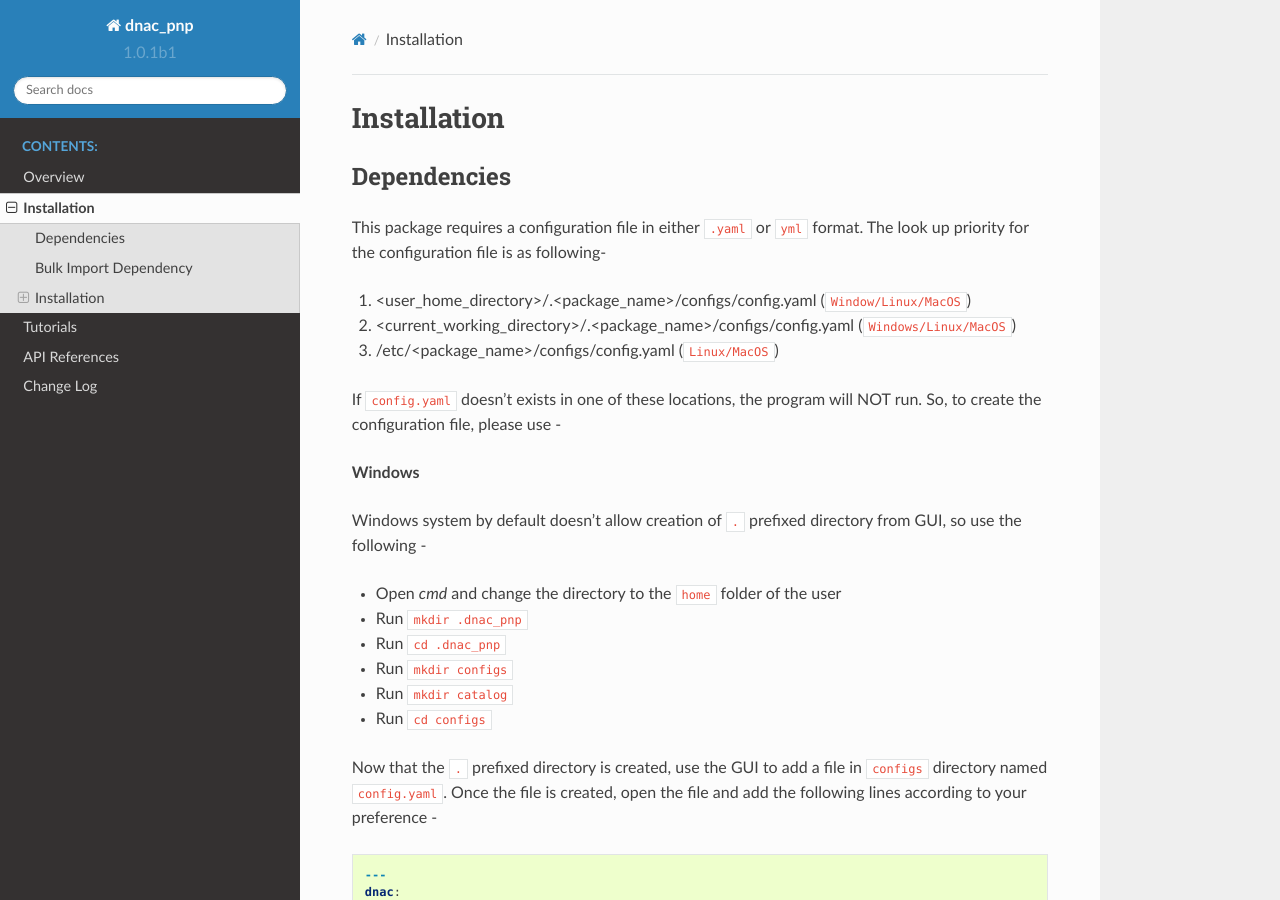
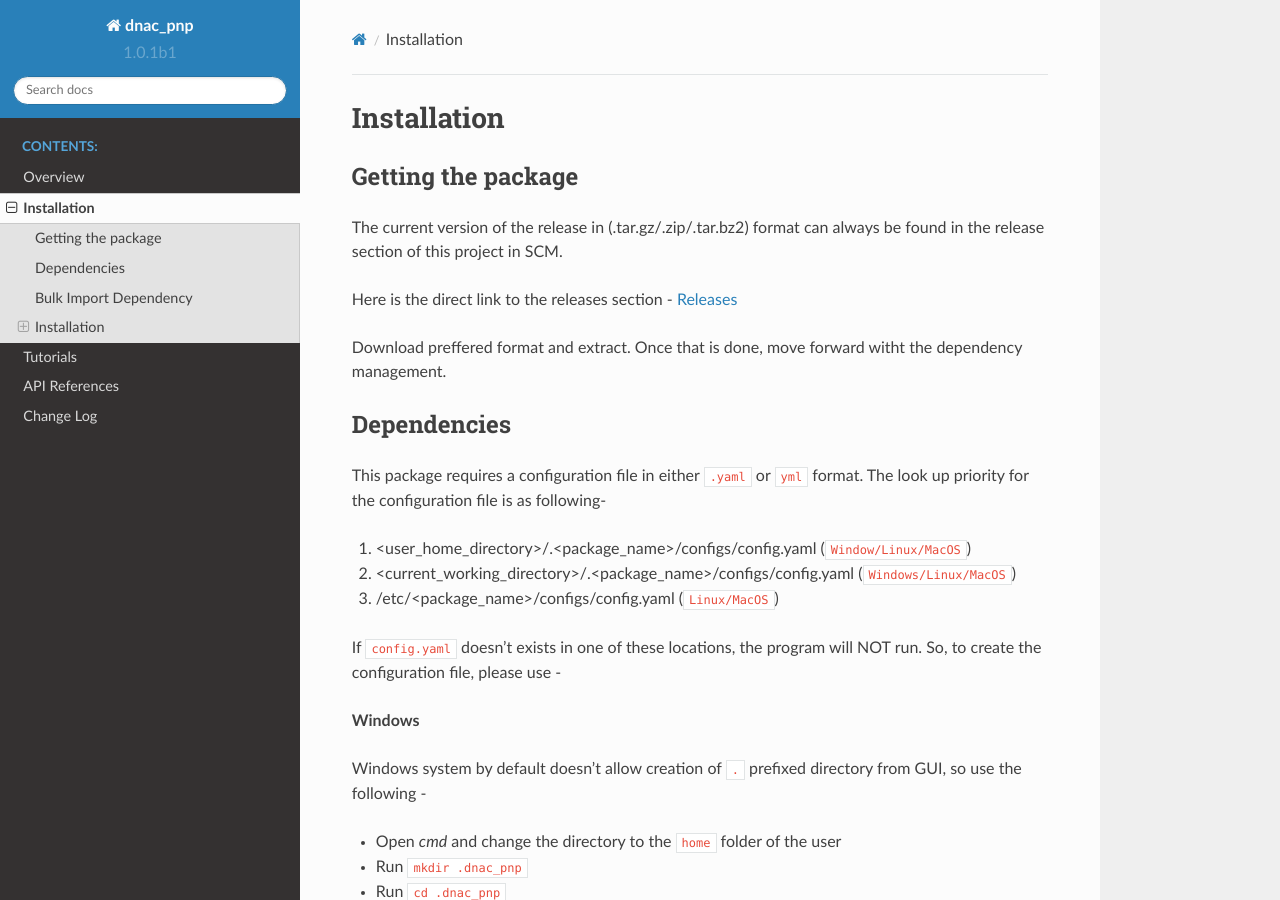
Before and after one commit to nttde/dnac_pnp, a Sphinx documentation site: the page built from docs/source/installation.rst, in a window 1280 px wide and 900 px high. Built offline with Sphinx 7.4.7 and the Read the Docs theme 2.0.0, drawn with Linux system fonts in a browser that asks for light colours.

Commit message:
updated documentation - #34

```diff
--- a/docs/source/installation.rst
+++ b/docs/source/installation.rst
@@ -1,5 +1,16 @@
 Installation
 ============
+
+Getting the package
+-------------------
+The current version of the release in (.tar.gz/.zip/.tar.bz2) format can always be found in
+the release section of this project in SCM.
+
+Here is the direct link to the releases section -
+`Releases <https://scm.dimensiondata.com/de-ps/digital-infrastructure/automation/carnival/dnac-pnp/-/releases>`_
+
+Download preffered format and extract. Once that is done, move forward witht the dependency
+management.
 
 Dependencies
 ------------
```
